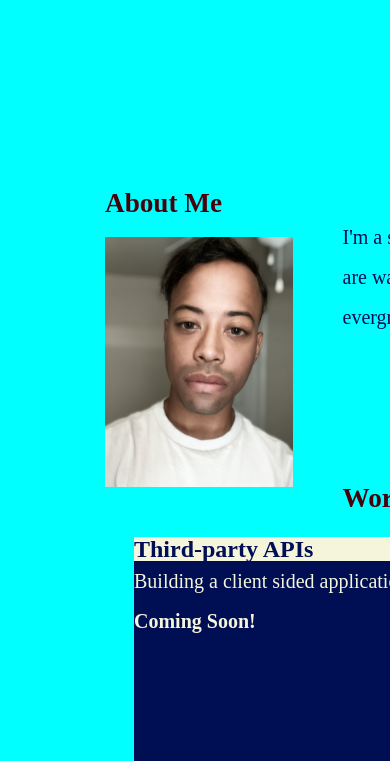
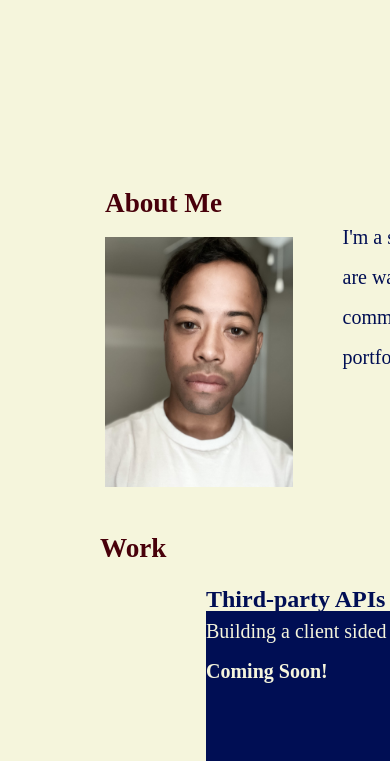
Before and after one commit to lrubio013/Personal-Portfolio, a plain HTML site: page index.html in a window 390 px wide. Shown: the part 83-844 px from the top of the page. Drawn offline with Linux system fonts and the light colour scheme.

Commit message:
Added a more descriptive about me and tweaked the work section for a better overall look

```diff
--- a/assets/css/style.css
+++ b/assets/css/style.css
@@ -69,7 +69,6 @@ nav li:hover {
     margin-left: 100px;
     height: 300px;
     width: 1200px;
-    /* background-color: var(--navy); */
 }
 
 .intro img {
@@ -85,16 +84,15 @@ nav li:hover {
 }
 
 .work {
-    /* background-color: var(--navy); */
     color: var(--navy);
-     /* height: 300px;
-    width: 1300px; */
-    /* margin-left: 100px; */
     margin-bottom: 100px;
     padding: 5px;
-    /* display: flex;
-    flex-wrap: wrap; */
+    margin-left: 80px;
+}
 
+.p1:hover {
+    background-color: #48000a;
+    color: var(--beige);
 }
 
 .work h3 {
@@ -111,8 +109,12 @@ nav li:hover {
     margin: 20px;
 }
 
+#w3 {
+    margin-top: 50px;
+    margin-left: 100px;
+}
+
 .contact {
-    /* background-color: var(--navy); */
     color: var(--navy);
     height: 300px;
     width: 1200px;
@@ -154,7 +156,7 @@ a {
 
   @media screen and (max-width: 1000px) {
     body {
-        background-color: aqua;
+
     }
 
     .work {
--- a/index.html
+++ b/index.html
@@ -40,10 +40,10 @@
                 <h2>About Me</h2>
                     <img src="./assets/images/self.jpg">
                     <p>I'm a student currently working on making developing my full time career. I currently live in Austin, Tx. My hobbies are watching sports, anime, and
-                    hanging out with friends. I love dogs and technology. Excited to dive into the evergrowing tech world and hopefully learn something new everyday.</p>
+                    hanging out with friends. I love dogs and technology. I'm new to coding but I'm very commited and excited to dive into the evergrowing tech world. I hope to learn something new everyday and update my portfolio as I go on this incredible journey.</p>
             </div>
             <div>
-                <h2>Work</h2>
+                <h2 id="w3">Work</h2>
             <div id="work" class="work">
                 <article class="p1">
                     <h3>Third-party APIs</h3>
```
Also changed, not shown: assets/images/portfolio.png (added).
